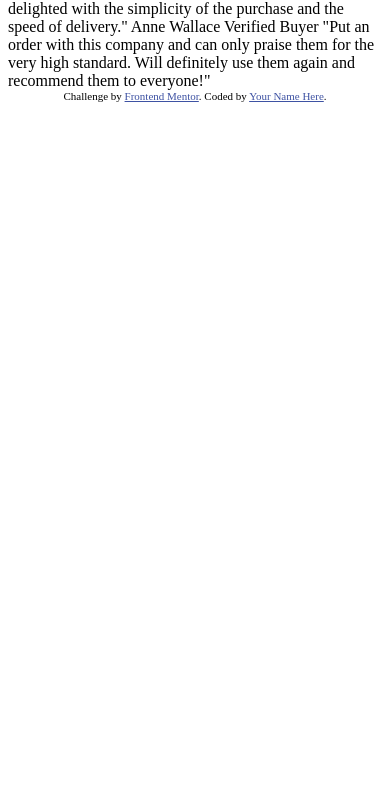
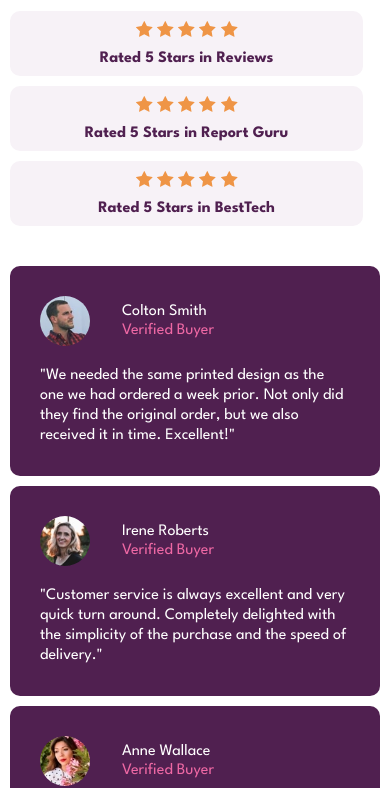
Before and after one commit to NikolayZhulin/Social-proof-section, a plain HTML site: page index.html in a window 390 px wide. Shown: the part 188-976 px from the top of the page. Before the commit the page ends 844 px from the top, so only its background shows below. Drawn offline with Linux system fonts and the light colour scheme.

Commit message:
mobile version

```diff
--- a/index.html
+++ b/index.html
@@ -3,59 +3,90 @@
   <head>
     <meta charset="UTF-8" />
     <meta name="viewport" content="width=device-width, initial-scale=1.0" />
-    <!-- displays site properly based on user's device -->
-
     <link
       rel="icon"
       type="image/png"
       sizes="32x32"
       href="./images/favicon-32x32.png"
     />
-
+    <link rel="preconnect" href="https://fonts.googleapis.com">
+    <link rel="preconnect" href="https://fonts.gstatic.com" crossorigin>
+    <link href="https://fonts.googleapis.com/css2?family=League+Spartan:wght@400;500;700&display=swap" rel="stylesheet">
     <title>Frontend Mentor | Social proof section</title>
-
-    <!-- Feel free to remove these styles or customise in your own stylesheet 👍 -->
-    <style>
-      .attribution {
-        font-size: 11px;
-        text-align: center;
-      }
-      .attribution a {
-        color: hsl(228, 45%, 44%);
-      }
-    </style>
+<link rel="stylesheet" href="style.css">
   </head>
   <body>
-    10,000+ of our users love our products.
-
-    We only provide great products combined with excellent customer service.
+    <div class="social-proof-section-wrapper">
+      <div class="texts-wrapper">
+        <div class="title">10,000+ of our users love our products.</div>
+        <div class="description">We only provide great products combined with excellent customer service.
           See what our satisfied customers are saying about our services.
-
-    Rated 5 Stars in Reviews
-    Rated 5 Stars in Report Guru
-    Rated 5 Stars in BestTech
-
-    Colton Smith
-    Verified Buyer
+          </div>
+      </div>
+    <div class="rating-field">
+      <div class="rating">
+        <div>
+        <img src="images/icon-star.svg" alt="star">
+        <img src="images/icon-star.svg" alt="star">
+        <img src="images/icon-star.svg" alt="star">
+        <img src="images/icon-star.svg" alt="star">
+        <img src="images/icon-star.svg" alt="star">
+        </div>
+        <div>Rated 5 Stars in Reviews</div>
+      </div>
+      <div class="rating">
+        <div>
+        <img src="images/icon-star.svg" alt="star">
+        <img src="images/icon-star.svg" alt="star">
+        <img src="images/icon-star.svg" alt="star">
+        <img src="images/icon-star.svg" alt="star">
+        <img src="images/icon-star.svg" alt="star">
+        </div>
+        <div>Rated 5 Stars in Report Guru</div>
+      </div>
+      <div class="rating">
+        <div>
+        <img src="images/icon-star.svg" alt="star">
+        <img src="images/icon-star.svg" alt="star">
+        <img src="images/icon-star.svg" alt="star">
+        <img src="images/icon-star.svg" alt="star">
+        <img src="images/icon-star.svg" alt="star">
+        </div>
+        <div>Rated 5 Stars in BestTech</div>
+      </div>
+    </div>
+    <div class="comments">
+    <div class="comment-card">
+      <div class="profile-info">
+        <img src="images/image-colton.jpg" alt="photo" class="profile-img">
+        <div class="profile-description"><span>Colton Smith</span><span class="verified">Verified Buyer</span></div>
+        </div>
+        <div class="comment">
         "We needed the same printed design as the one we had ordered a week prior.
         Not only did they find the original order, but we also received it in time.
         Excellent!"
-
-    Irene Roberts
-    Verified Buyer
+      </div>
+    </div>
+    <div class="comment-card">
+      <div class="profile-info">
+        <img src="images/image-irene.jpg" alt="photo" class="profile-img">
+        <div class="profile-description"><span>Irene Roberts </span><span class="verified">Verified Buyer</span></div>
+        </div>
+        <div class="comment">
           "Customer service is always excellent and very quick turn around. Completely
         delighted with the simplicity of the purchase and the speed of delivery."
-
-    Anne Wallace
-    Verified Buyer
+      </div>
+    </div>
+    <div class="comment-card">
+      <div class="profile-info">
+        <img src="images/image-anne.jpg" alt="photo" class="profile-img">
+        <div class="profile-description"><span>Anne Wallace </span><span class="verified">Verified Buyer</span></div>
+        </div>
+        <div class="comment">
           "Put an order with this company and can only praise them for the very high
           standard. Will definitely use them again and recommend them to everyone!"
-
-    <div class="attribution">
-      Challenge by
-      <a href="https://www.frontendmentor.io?ref=challenge" target="_blank"
-        >Frontend Mentor</a
-      >. Coded by <a href="#">Your Name Here</a>.
+      </div>
+    </div>
   </div>
   </body>
 </html>
--- /dev/null
+++ b/style.css
@@ -0,0 +1,108 @@
+body, html{
+    width: 100%;
+    height: 100%;
+    margin: 0;
+    padding: 0;
+}
+
+body{
+    background: white;
+    display: flex;
+    flex-direction: column;
+    align-items: center;
+}
+
+.social-proof-section-wrapper{
+    margin: 30px 10px;
+    font-family: 'League Spartan', sans-serif;
+}
+
+.texts-wrapper{
+    display: flex;
+    justify-content: center;
+    flex-direction: column;
+    text-align: center;
+}
+
+.texts-wrapper .title{
+    width: 70%;
+    margin: 0 auto;
+    color: hsl(300, 43%, 22%);
+    font-size: 32px;
+    font-weight: 700;
+    margin-bottom: 10px;
+}
+
+.texts-wrapper .description{
+    width: 90%;
+    margin: 0 auto;
+    color: hsl(303, 10%, 53%);
+    font-weight: 500;
+    font-size: 15px;
+    margin-bottom: 30px;
+}
+
+.rating-field{
+    margin-bottom: 40px;
+}
+
+.rating-field .rating{
+    display: flex;
+    flex-direction: column;
+    background: hsl(300, 24%, 96%);
+    width: 90%;
+    padding: 10px;
+    margin-bottom: 10px;
+    color: hsl(300, 43%, 22%);
+    font-weight: 700;
+    border-radius: 10px;
+}
+
+.rating-field .rating img{
+    margin-bottom: 10px;
+}
+
+.rating-field .rating div{
+    margin: 0 auto;
+}
+
+.comments{
+    margin-bottom: 70px;
+}
+
+.comments .comment-card{
+background: hsl(300, 43%, 22%);
+padding: 30px;
+margin-bottom: 10px;
+border-radius: 10px;
+color: white;
+}
+
+.comments .comment-card .profile-img{
+    width: 50px;
+    border-radius: 25px;
+    margin-bottom: 20px;
+}
+
+.profile-info{
+    display: flex;
+}
+
+.comments .comment-card .profile-description{
+    display: flex;
+    flex-direction: column;
+    margin-left: 30px;
+    margin-top: 6px;
+}
+
+.comments .comment-card .profile-description span{
+    padding: 2px;
+}
+
+.comments .comment-card .profile-description .verified{
+color: hsl(333, 80%, 67%);
+}
+
+.comments .comment-card .comment{
+line-height: 20px;
+}
```
Lines whose indentation alone changed are shown as unchanged.
